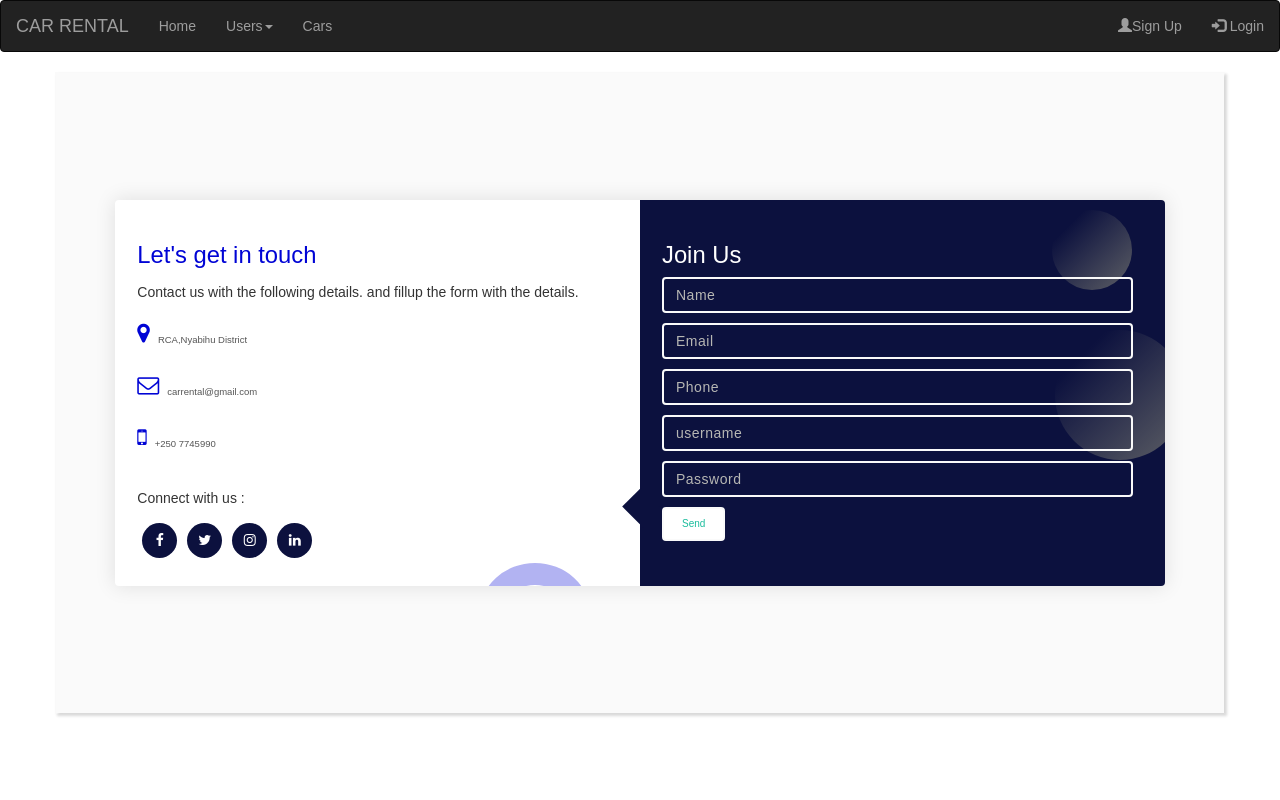
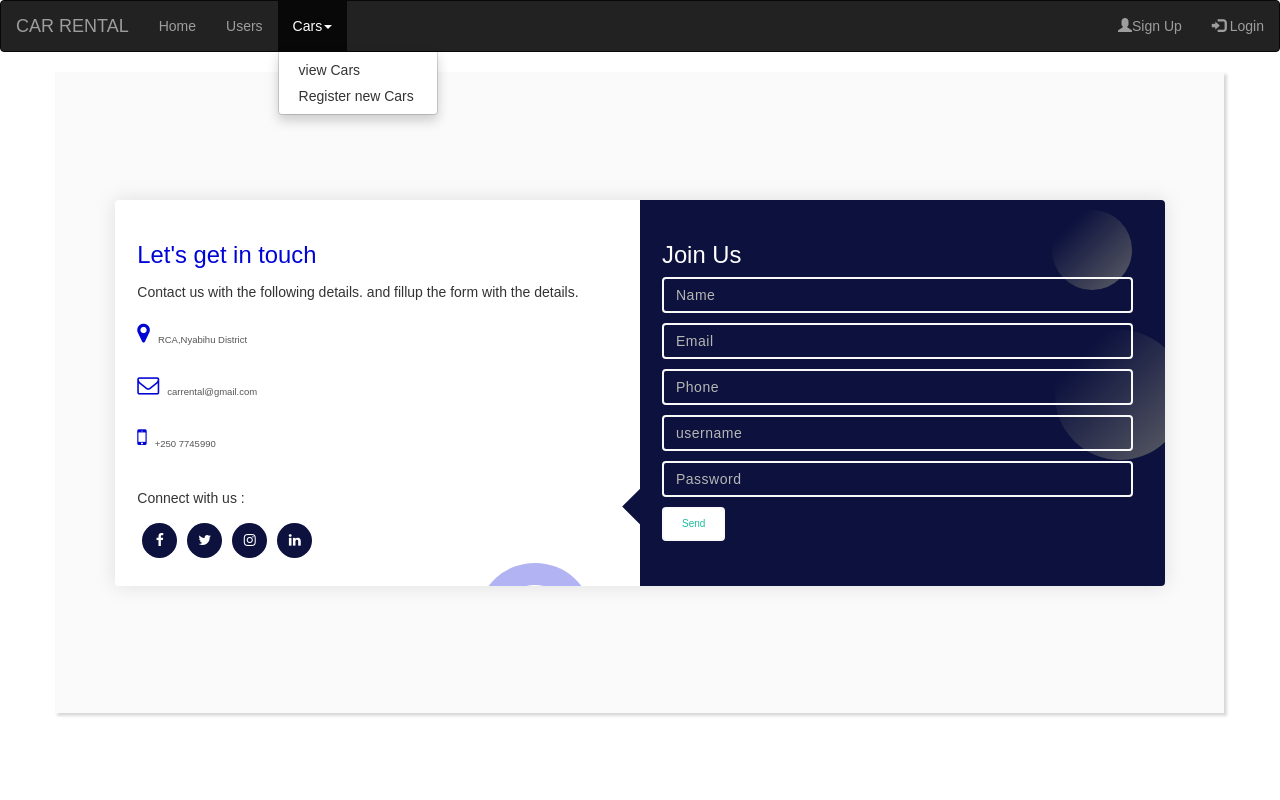
Before and after one commit to IH-honnette/PHP-Car_Rental, a CodeIgniter app: page /PHP-Car_Rental/MyApp/signup in a window 1280 px wide, after a click on "Cars". Run offline with CodeIgniter, Linux system fonts and the light colour scheme.

Commit message:
ready to kick off🚀

```diff
--- a/application/controllers/MyApp.php
+++ b/application/controllers/MyApp.php
@@ -13,6 +13,16 @@ class MyApp extends CI_Controller {
 	public function signup(){
 		$this->load->view('template/header');
 		$this->load->view('template/signup');
+	}
+
+	public function regcar(){
+		$this->load->view('template/header');
+		$this->load->view('template/regcar');
+	}
+
+	public function viewcar(){
+		$this->load->view('template/header');
+		$this->load->view('template/regcar');
 	}
 
 	public function checkValildation(){
--- a/application/views/template/header.php
+++ b/application/views/template/header.php
@@ -5,12 +5,13 @@
     </div>
     <ul class="nav navbar-nav ml-auto">
       <li><a href="<?= base_url('MyApp/index');?>">Home</a></li>
-      <li class="dropdown"><a class="dropdown-toggle" data-toggle="dropdown" href="#">Users<span class="caret"></span></a>
+      <li><a href="<?= base_url('MyApp/users');?>">Users</a></li>
+      <li class="dropdown"><a class="dropdown-toggle" data-toggle="dropdown" href="#">Cars<span class="caret"></span></a>
         <ul class="dropdown-menu">
-          <li><a href="<?= base_url('MyApp/users');?>">view Users</a></li>
+          <li><a href="<?= base_url('MyApp/viewcar');?>">view Cars</a></li>
+          <li><a href="<?= base_url('MyApp/regcar');?>">Register new Cars</a></li>
         </ul>
       </li>
-      <li><a href="#">Cars</a></li>
     </ul>
     <ul class="nav navbar-nav navbar-right">
       <li><a href="<?= base_url('MyApp/signup');?>"><span class="glyphicon glyphicon-user"></span>Sign Up</a></li>
--- a/application/views/template/signup.php
+++ b/application/views/template/signup.php
@@ -17,8 +17,7 @@
 }
 
 body,
-input,
-textarea {
+input{
     font-family: "Poppins", sans-serif;
 }
 ::placeholder {
@@ -118,32 +117,6 @@ form {
     border-radius: 4px;
     transition: 0.6s
 }
-
-textarea.input {
-    padding: 0.8rem 1.2rem;
-    min-height: 110px;
-    border-radius: 4px;
-    resize: none;
-    overflow-y: auto
-}
-/* .social-input-containers label {
-    position: absolute;
-    top: 50%;
-    left: 15px;
-    transform: translateY(-50%);
-    padding: 0 0.4rem;
-    color: #fafafa;
-    font-size: 0.9rem;
-    font-weight: 400;
-    pointer-events: none;
-    z-index: 1000;
-    transition: 0.5s
-} */
-
-/* .social-input-containers.textarea label {
-    top: 1rem;
-    transform: translateY(0)
-} */
 
 .btn {
     padding: 1rem 1.8rem;
@@ -425,11 +398,11 @@ textarea.input {
         </div>
         <div class="contact-info-form">
         <span class="circle one"></span> <span class="circle two"></span>
-            <form action="<?=base_url('MyApp/checkValildation');?>"  autocomplete="off" method="post">
+            <form action="<?=base_url('MyApp/checkValildation');?>" autocomplete="off" method="post">
                 <h3 class="title">Join Us</h3>
                 <div class="social-input-containers">
                 <input type="text" name="name" class="input" placeholder="Name" value="<?= set_value('name')?>" />
-                <!-- <p class="error"></p> --><?= form_error('name')?>
+                <?= form_error('name')?>
                 </div>
                 <div class="social-input-containers">
                 <input type="email" name="email" class="input" placeholder="Email" value="<?= set_value('email')?>"  />
@@ -447,9 +420,6 @@ textarea.input {
                 <input type="password" name="pswd" class="input" placeholder="Password" value="<?= set_value('pswd')?>" />
                 <?= form_error('pswd')?>
                 </div>
-                <!-- <div class="social-input-containers textarea">
-                <textarea name="message" class="input" placeholder="Message"></textarea>
-                </div>  -->
                 <input type="submit" value="Send" class="btn" />
             </form>
         </div>
```
Also changed, not shown: application/views/template/regcar.php (added, +19 -0 lines), application/views/template/viewcar.php (added, +19 -0 lines).
